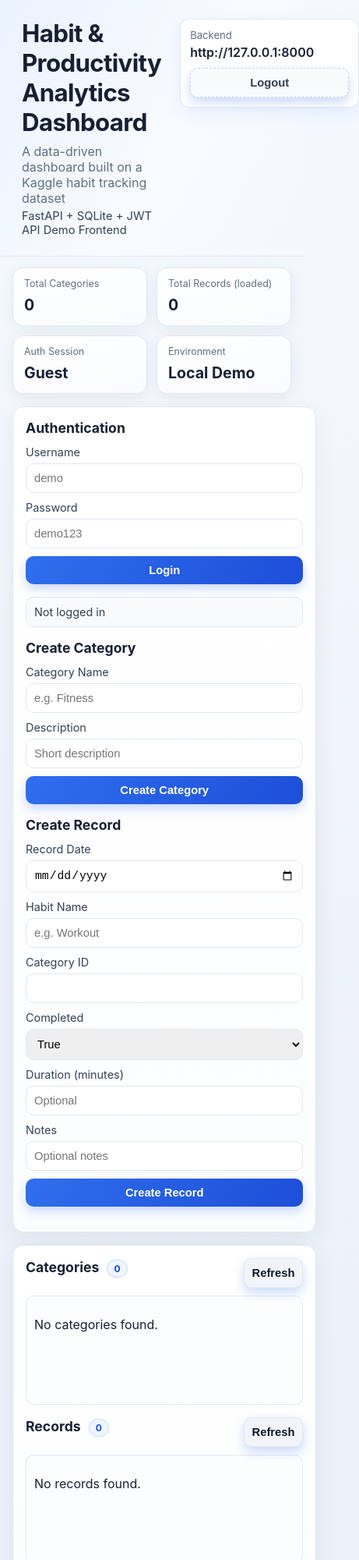
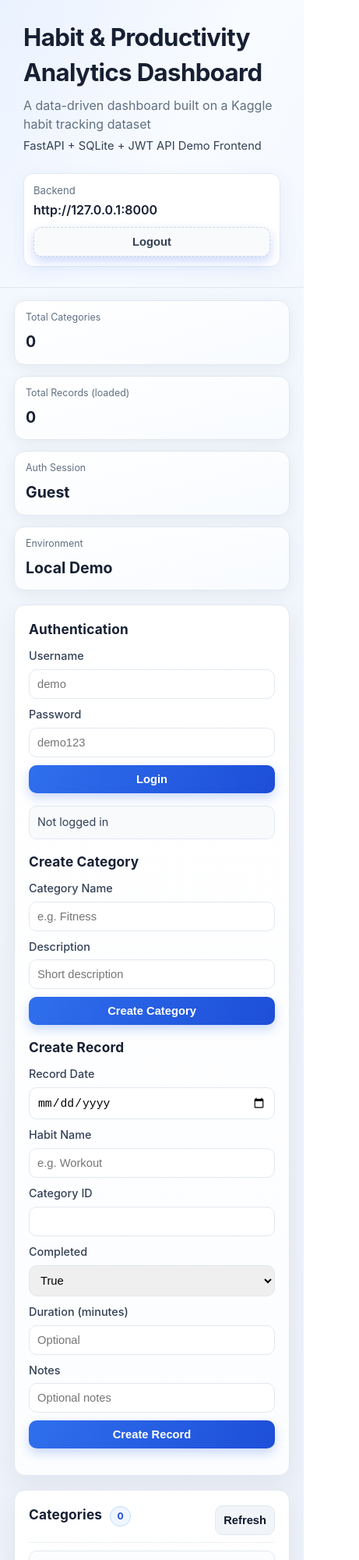
Before and after one commit to X2135/web-service, a plain HTML site: page frontend/index.html in a window 390 px wide. Shown: the top 2000 px of the page at 78% size, 461 px wide, since content can reach past the window. Drawn offline with Linux system fonts and the light colour scheme; no server answers.

Commit message:
feat: deliver production-style FastAPI habit analytics dashboard with JWT auth,and demo-ready UI polish

```diff
--- a/frontend/style.css
+++ b/frontend/style.css
@@ -8,6 +8,7 @@
   --success: #0f766e;
   --error: #b91c1c;
   --border: #e2e8f0;
+  --ring: rgba(47, 111, 237, 0.28);
 }
 
 * {
@@ -19,16 +20,22 @@ body {
   font-family: Inter, -apple-system, BlinkMacSystemFont, "Segoe UI", sans-serif;
   background: radial-gradient(circle at top left, #f5f9ff 0%, var(--bg) 45%, #e9eff8 100%);
   color: var(--text);
+  min-height: 100vh;
+  line-height: 1.45;
 }
 
 .topbar {
-  padding: 24px 28px;
+  padding: 26px 30px;
   background: linear-gradient(120deg, #eaf2ff, #f8fbff 55%, #f4f7fd);
   border-bottom: 1px solid var(--border);
   display: flex;
   justify-content: space-between;
   gap: 24px;
   align-items: flex-start;
+  position: sticky;
+  top: 0;
+  z-index: 20;
+  backdrop-filter: blur(8px);
 }
 
 h1 {
@@ -38,7 +45,7 @@ h1 {
 }
 
 .subtitle {
-  margin: 8px 0 4px;
+  margin: 8px 0 6px;
   color: var(--muted);
 }
 
@@ -80,8 +87,8 @@ h1 {
 .kpi-strip {
   display: grid;
   grid-template-columns: repeat(4, minmax(0, 1fr));
-  gap: 12px;
-  padding: 14px 16px 0;
+  gap: 14px;
+  padding: 16px 18px 2px;
 }
 
 .kpi-card {
@@ -90,6 +97,12 @@ h1 {
   border-radius: 14px;
   padding: 12px 14px;
   box-shadow: 0 4px 18px rgba(15, 23, 42, 0.06);
+  transition: transform 0.18s ease, box-shadow 0.18s ease;
+}
+
+.kpi-card:hover {
+  transform: translateY(-2px);
+  box-shadow: 0 10px 26px rgba(15, 23, 42, 0.1);
 }
 
 .kpi-card p {
@@ -106,21 +119,29 @@ h1 {
 .dashboard-grid {
   display: grid;
   grid-template-columns: 320px 1fr 420px;
-  gap: 16px;
-  padding: 16px;
+  gap: 18px;
+  padding: 16px 18px 22px;
+  align-items: start;
 }
 
 .panel {
   background: linear-gradient(180deg, #ffffff, #fcfdff);
   border: 1px solid var(--border);
   border-radius: 14px;
-  padding: 16px;
+  padding: 18px;
   box-shadow: 0 10px 32px rgba(15, 23, 42, 0.06);
+}
+
+.left-column,
+.right-column {
+  position: sticky;
+  top: 122px;
 }
 
 h2 {
   margin: 0 0 12px;
-  font-size: 1.1rem;
+  font-size: 1.08rem;
+  letter-spacing: 0.01em;
 }
 
 .form-grid {
@@ -134,6 +155,7 @@ label {
   gap: 6px;
   font-size: 0.9rem;
   color: #334155;
+  font-weight: 500;
 }
 
 input,
@@ -148,8 +170,9 @@ button {
 
 input:focus,
 select:focus {
-  outline: 2px solid var(--primary-soft);
+  outline: 2px solid var(--ring);
   border-color: var(--primary);
+  box-shadow: 0 0 0 4px rgba(47, 111, 237, 0.12);
 }
 
 button {
@@ -166,10 +189,15 @@ button:hover {
   filter: brightness(1.03);
 }
 
+button:active {
+  transform: translateY(0);
+}
+
 button.secondary {
   background: #f1f5f9;
   color: #0f172a;
   border: 1px solid var(--border);
+  box-shadow: none;
 }
 
 .section-header {
@@ -177,6 +205,8 @@ button.secondary {
   justify-content: space-between;
   align-items: center;
   margin-bottom: 10px;
+  padding-bottom: 8px;
+  border-bottom: 1px solid #edf2f7;
 }
 
 .badge {
@@ -192,14 +222,29 @@ button.secondary {
 }
 
 .list-container {
-  min-height: 140px;
-  max-height: 260px;
+  min-height: 150px;
+  max-height: 295px;
   overflow: auto;
   border: 1px solid var(--border);
   border-radius: 10px;
   padding: 10px;
   margin-bottom: 16px;
   background: #fcfdff;
+}
+
+.list-container::-webkit-scrollbar,
+.debug-panel::-webkit-scrollbar {
+  width: 8px;
+}
+
+.list-container::-webkit-scrollbar-thumb,
+.debug-panel::-webkit-scrollbar-thumb {
+  background: #cbd5e1;
+  border-radius: 999px;
+}
+
+.records {
+  max-height: 360px;
 }
 
 .item-card {
@@ -209,6 +254,12 @@ button.secondary {
   margin-bottom: 8px;
   background: linear-gradient(180deg, #fff, #fafdff);
   box-shadow: 0 2px 8px rgba(15, 23, 42, 0.04);
+  transition: transform 0.18s ease, box-shadow 0.18s ease;
+}
+
+.item-card:hover {
+  transform: translateY(-1px);
+  box-shadow: 0 8px 18px rgba(15, 23, 42, 0.08);
 }
 
 .item-card strong {
@@ -247,15 +298,15 @@ button.secondary {
 .summary-grid {
   display: grid;
   grid-template-columns: 1fr 1fr;
-  gap: 10px;
-  margin-bottom: 14px;
+  gap: 12px;
+  margin-bottom: 16px;
 }
 
 .summary-card {
   border: 1px solid var(--border);
   border-radius: 10px;
   padding: 12px;
-  background: #f8fafc;
+  background: linear-gradient(180deg, #f8fbff, #f2f7ff);
 }
 
 .summary-card .k {
@@ -271,7 +322,7 @@ button.secondary {
 
 .debug-panel {
   margin: 0;
-  background: #0f172a;
+  background: linear-gradient(180deg, #0f172a, #111827);
   color: #e2e8f0;
   border-radius: 10px;
   border: 1px solid #1e293b;
@@ -281,6 +332,7 @@ button.secondary {
   padding: 12px;
   font-size: 0.82rem;
   line-height: 1.45;
+  white-space: pre-wrap;
 }
 
 .status-message {
@@ -313,6 +365,11 @@ button.secondary {
     grid-template-columns: 1fr 1fr;
   }
 
+  .left-column,
+  .right-column {
+    position: static;
+  }
+
   .dashboard-grid {
     grid-template-columns: 1fr;
   }
@@ -321,3 +378,19 @@ button.secondary {
     grid-template-columns: 1fr 1fr;
   }
 }
+
+@media (max-width: 760px) {
+  .topbar {
+    flex-direction: column;
+  }
+
+  .status-box {
+    width: 100%;
+    min-width: 0;
+  }
+
+  .kpi-strip,
+  .summary-grid {
+    grid-template-columns: 1fr;
+  }
+}
```
